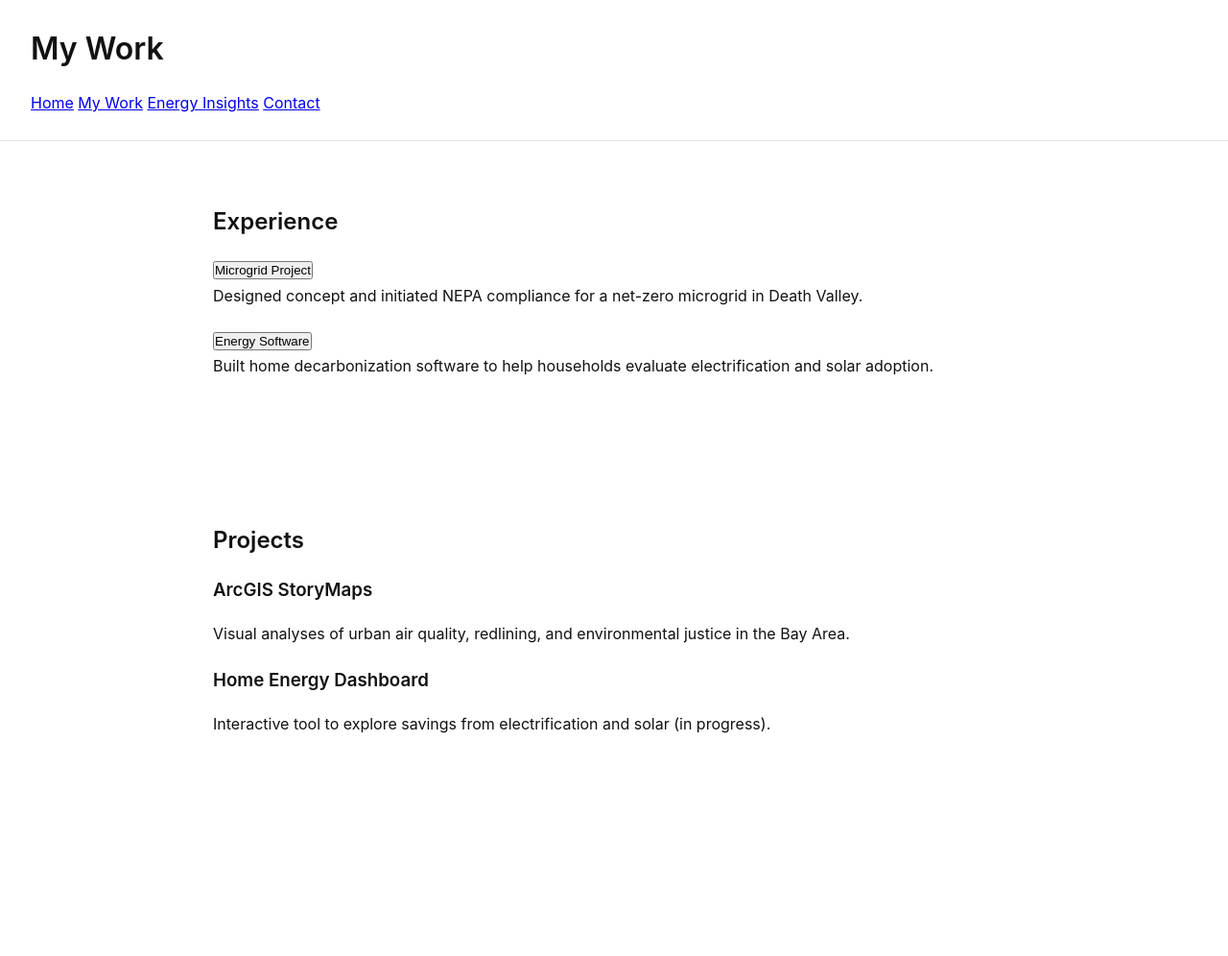
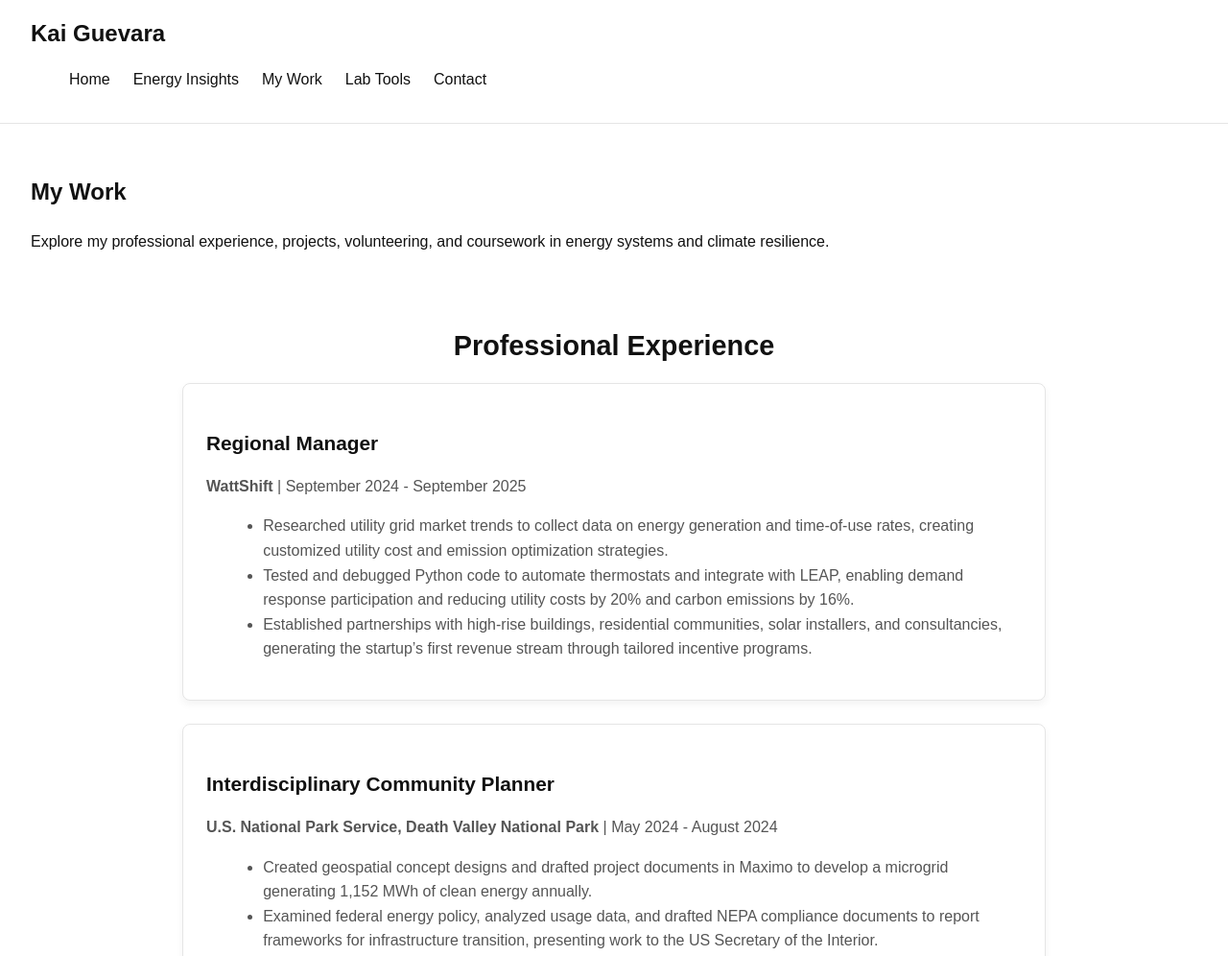
Before and after one commit to kaiguevara/kaiguevara.github.io, a plain HTML site: page my-work.html in a window 1280 px wide. Shown: the top 996 px of the page at 96% size. Before the commit the page ends 852 px from the top, so only its background shows below. Drawn offline with Linux system fonts and the light colour scheme.

Commit message:
Add My Work page with professional experience, volunteering, and education

```diff
--- a/css/style.css
+++ b/css/style.css
@@ -1,43 +1,26 @@
-/* Reset */
-* {
+/* Global body and font styles */
+body {
+  font-family: 'Arial', sans-serif;
+  background: #fff;
+  color: #111;
   margin: 0;
   padding: 0;
-  box-sizing: border-box;
+  line-height: 1.6;
 }
 
-/* General */
-body {
-  font-family: 'Inter', sans-serif;
-  background: #ffffff;
-  color: #111111;
-  line-height: 1.7;
+header {
+  background: #fff;
+  color: #111;
+  padding: 1rem 2rem;
+  border-bottom: 1px solid #e5e5e5;
+  display: flex;
+  align-items: center;
+  justify-content: space-between;
 }
 
-h1, h2, h3 {
-  font-weight: 600;
-  margin-bottom: 1rem;
-}
-
-p {
-  margin-bottom: 1.2rem;
-  max-width: 800px;
-}
-
-/* Navbar */
-header {
-  padding: 1.5rem 2rem;
-  border-bottom: 1px solid #e5e5e5;
-}
-
-.navbar {
-  display: flex;
-  justify-content: space-between;
-  align-items: center;
-}
-
-.logo {
-  font-size: 1.3rem;
-  font-weight: 700;
+.navbar .logo {
+  font-weight: bold;
+  font-size: 1.5rem;
 }
 
 .nav-links {
@@ -46,54 +29,72 @@ header {
   gap: 1.5rem;
 }
 
-.nav-links a {
+.nav-links li a {
   text-decoration: none;
   color: #111;
   font-weight: 500;
   transition: color 0.2s ease;
 }
 
-.nav-links a:hover {
+.nav-links li a:hover {
   color: #0070f3;
 }
 
-/* Hero */
-.hero {
-  text-align: center;
-  padding: 6rem 1rem 4rem;
+main {
+  padding: 2rem;
 }
 
-.hero h1 {
-  font-size: 3rem;
-  margin-bottom: 0.5rem;
-}
-
-.hero h2 {
-  font-size: 1.5rem;
-  font-weight: 400;
-  color: #333;
-}
-
-/* Sections */
-section {
-  padding: 4rem 2rem;
+/* My Work page cards */
+.experience-section, .volunteer-section, .education-section {
+  padding: 2rem 1rem;
   max-width: 900px;
   margin: auto;
 }
 
-.about, .mission {
-  margin-top: 2rem;
+.experience-card {
+  border: 1px solid #e5e5e5;
+  padding: 1.5rem;
+  border-radius: 8px;
+  margin-bottom: 1.5rem;
+  box-shadow: 0 4px 8px rgba(0,0,0,0.05);
+  transition: transform 0.3s ease;
+  background: #fff;
 }
 
-.mission h3 {
-  margin-top: 2rem;
+.experience-card:hover {
+  transform: translateY(-5px);
 }
 
-/* Footer */
+.experience-card h3 {
+  margin-bottom: 0.5rem;
+  font-size: 1.3rem;
+  color: #111;
+}
+
+.experience-card p {
+  font-size: 1rem;
+  margin-bottom: 0.5rem;
+  color: #555;
+}
+
+.experience-card ul {
+  list-style: disc;
+  margin-left: 1.2rem;
+  color: #555;
+}
+
+h2 {
+  font-size: 1.8rem;
+  margin-bottom: 1rem;
+  text-align: center;
+  color: #111;
+}
+
+/* Footer styling */
 footer {
-  border-top: 1px solid #e5e5e5;
   text-align: center;
   padding: 2rem;
+  border-top: 1px solid #e5e5e5;
+  color: #555;
   font-size: 0.9rem;
-  color: #555;
 }
--- a/my-work.html
+++ b/my-work.html
@@ -1,49 +1,112 @@
 <!DOCTYPE html>
 <html lang="en">
 <head>
-  <meta charset="UTF-8">
-  <meta name="viewport" content="width=device-width, initial-scale=1.0">
-  <title>Kai Guevara | My Work</title>
-  <link rel="stylesheet" href="css/style.css">
+  <meta charset="UTF-8" />
+  <meta name="viewport" content="width=device-width, initial-scale=1.0" />
+  <title>My Work | Kai Guevara</title>
+  <link rel="stylesheet" href="css/style.css" />
+  <script src="js/script.js" defer></script>
 </head>
 <body>
+  <!-- Navigation -->
   <header>
-    <h1>My Work</h1>
-    <nav>
-      <a href="index.html">Home</a>
-      <a href="my-work.html">My Work</a>
-      <a href="energy-insights.html">Energy Insights</a>
-      <a href="contact.html">Contact</a>
+    <nav class="navbar">
+      <div class="logo">Kai Guevara</div>
+      <ul class="nav-links">
+        <li><a href="index.html">Home</a></li>
+        <li><a href="energy-insights.html">Energy Insights</a></li>
+        <li><a href="my-work.html">My Work</a></li>
+        <li><a href="lab-tools.html">Lab Tools</a></li>
+        <li><a href="contact.html">Contact</a></li>
+      </ul>
     </nav>
   </header>
 
-  <section id="experience">
-    <h2>Experience</h2>
-    <div class="accordion">
-      <button class="accordion-button">Microgrid Project</button>
-      <div class="accordion-content">
-        <p>Designed concept and initiated NEPA compliance for a net-zero microgrid in Death Valley.</p>
+  <!-- Main Content -->
+  <main>
+    <section class="projects">
+      <h1>My Work</h1>
+      <p>Explore my professional experience, projects, volunteering, and coursework in energy systems and climate resilience.</p>
+
+      <!-- Professional Experience -->
+      <div class="experience-section">
+        <h2>Professional Experience</h2>
+
+        <div class="experience-card">
+          <h3>Regional Manager</h3>
+          <p><strong>WattShift</strong> | September 2024 - September 2025</p>
+          <ul>
+            <li>Researched utility grid market trends to collect data on energy generation and time-of-use rates, creating customized utility cost and emission optimization strategies.</li>
+            <li>Tested and debugged Python code to automate thermostats and integrate with LEAP, enabling demand response participation and reducing utility costs by 20% and carbon emissions by 16%.</li>
+            <li>Established partnerships with high-rise buildings, residential communities, solar installers, and consultancies, generating the startup’s first revenue stream through tailored incentive programs.</li>
+          </ul>
+        </div>
+
+        <div class="experience-card">
+          <h3>Interdisciplinary Community Planner</h3>
+          <p><strong>U.S. National Park Service, Death Valley National Park</strong> | May 2024 - August 2024</p>
+          <ul>
+            <li>Created geospatial concept designs and drafted project documents in Maximo to develop a microgrid generating 1,152 MWh of clean energy annually.</li>
+            <li>Examined federal energy policy, analyzed usage data, and drafted NEPA compliance documents to report frameworks for infrastructure transition, presenting work to the US Secretary of the Interior.</li>
+            <li>Led budget preparation, financial planning, and grant documentation for renewable energy projects, securing a $2.5 million grant for deployment and decarbonization.</li>
+          </ul>
+        </div>
+
+        <div class="experience-card">
+          <h3>Data Analyst Assistant</h3>
+          <p><strong>UC Berkeley Office of Education</strong> | June 2023 - February 2024</p>
+          <ul>
+            <li>Collected and maintained attendance and literacy data for 3,000+ students, supporting the office's grant application process.</li>
+            <li>Delivered hands-on support for daily operations by coordinating school visits, conducting inventory audits, troubleshooting technical challenges, and streamlining communications.</li>
+            <li>Assisted in developing grant reports, tracking funding usage, and project outcomes.</li>
+          </ul>
+        </div>
+
+        <div class="experience-card">
+          <h3>Intern</h3>
+          <p><strong>Roots of Success Environmental Literacy Program</strong> | May 2023 - August 2023</p>
+          <ul>
+            <li>Developed a streamlined system through Microsoft Office data structures to connect 100 previously incarcerated graduates with job opportunities in the green sector.</li>
+            <li>Communicated with partner organizations to expand the program’s reach and engagement by 10%.</li>
+            <li>Interpreted program data to assess effectiveness on environmental justice issues.</li>
+          </ul>
+        </div>
       </div>
 
-      <button class="accordion-button">Energy Software</button>
-      <div class="accordion-content">
-        <p>Built home decarbonization software to help households evaluate electrification and solar adoption.</p>
+      <!-- Volunteering -->
+      <div class="volunteer-section">
+        <h2>Volunteering</h2>
+        <div class="experience-card">
+          <h3>RE+ Conference Volunteer</h3>
+          <p>September 2024</p>
+          <ul>
+            <li>Assisted with event logistics at the Renewable Energy+ conference in Anaheim, including setup, teardown, registration, and organization of conference spaces.</li>
+            <li>Provided registration support and engaged attendees and representatives from leading renewable energy companies.</li>
+          </ul>
+        </div>
       </div>
-    </div>
-  </section>
 
-  <section id="projects">
-    <h2>Projects</h2>
-    <div class="card">
-      <h3>ArcGIS StoryMaps</h3>
-      <p>Visual analyses of urban air quality, redlining, and environmental justice in the Bay Area.</p>
-    </div>
-    <div class="card">
-      <h3>Home Energy Dashboard</h3>
-      <p>Interactive tool to explore savings from electrification and solar (in progress).</p>
-    </div>
-  </section>
+      <!-- Education -->
+      <div class="education-section">
+        <h2>Education</h2>
+        <div class="experience-card">
+          <h3>University of California, Berkeley</h3>
+          <p>BS in Conservation and Resource Studies (Sustainable Development) & BA in Cognitive Science (AI) | August 2021 - May 2025</p>
+          <ul>
+            <li>GPA: 3.8</li>
+            <li>Relevant Coursework: GIS and Spatial Analysis, Climate Change and City Planning, The Politics and Practice of Sustainability Transitions, Data Science in Global Change Biology, Environmental Problem Solving, Discrete Mathematics, Structure and Interpretation of Computer Programs, Data Science, Analytic Geometry and Calculus.</li>
+          </ul>
+        </div>
+        <div class="experience-card">
+          <h3>University of San Francisco</h3>
+          <p>Intended MS in Energy Systems Management</p>
+        </div>
+      </div>
+    </section>
+  </main>
 
+  <footer>
+    <p>&copy; 2025 Kai Guevara. All Rights Reserved.</p>
+  </footer>
 </body>
-<script src="js/script.js"></script>
 </html>
```
